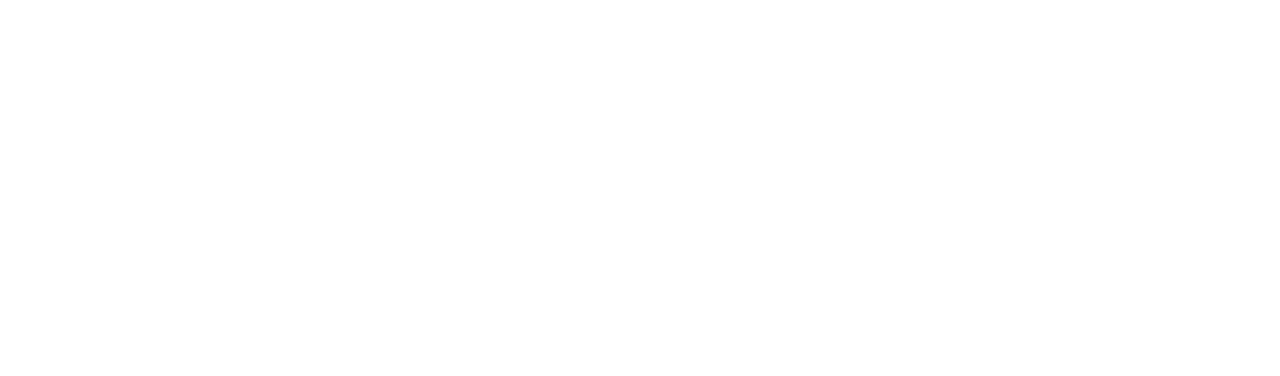
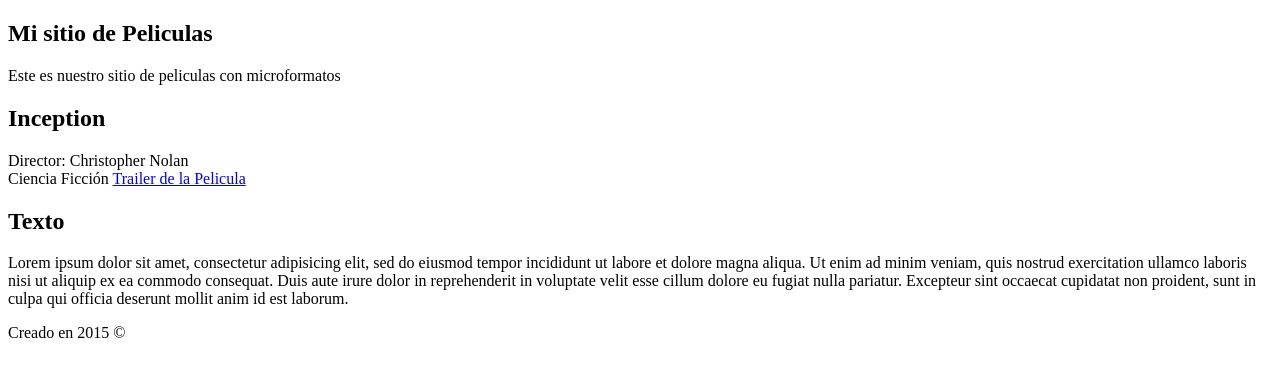
Before and after one commit to vitorresr/ejercicioDiplomado, a plain HTML site: page index.html in a window 1280 px wide. Drawn offline with Linux system fonts and the light colour scheme.

Commit message:
modificacion index con microformatos
modificacion index con microformatos

```diff
--- a/index.html
+++ b/index.html
@@ -1,10 +1,41 @@
 <!DOCTYPE html>
- <html>
+<html lang="es-ES">
 <head>
-          <title></title>
+	<meta charset="utf-8">
+	<meta name="viewport" content="width=device-width, initial_scale=1, maximum-scale=1">
+	<link rel="stylesheet" type="text/css" href="styles.css">
+	<title>Test RWD</title>
 </head>
-
 <body>
-          <h1></h1>
+	<section id="container">
+		<header>
+			<h1>Mi sitio de Peliculas</h1>
+			<p>Este es nuestro sitio de peliculas con microformatos</p>
+		</header>
+		<section id="content">
+			<article>
+				<div itemscope itemtype="http://schema.org/Movie">
+					<h2 itemprop="name">Inception</h2>
+					<div itemprop="director" itemscope="http://schema.org/Person">
+						Director: <span itemprop="director">Christopher Nolan</span>
+					</div>
+					<span itemtprop="genre">Ciencia Ficción</span>
+					<a href="#" itemprop="trailer">Trailer de la Pelicula</a>
+				</div>
+			</article>
+			<article>
+				<h2>Texto</h2>
+				<p>Lorem ipsum dolor sit amet, consectetur adipisicing elit, sed do eiusmod
+				tempor incididunt ut labore et dolore magna aliqua. Ut enim ad minim veniam,
+				quis nostrud exercitation ullamco laboris nisi ut aliquip ex ea commodo
+				consequat. Duis aute irure dolor in reprehenderit in voluptate velit esse
+				cillum dolore eu fugiat nulla pariatur. Excepteur sint occaecat cupidatat non
+				proident, sunt in culpa qui officia deserunt mollit anim id est laborum.</p>
+			</article>
+		</section>
+		<footer>
+			Creado en 2015 &copy;
+		</footer>
+	</section>
 </body>
 </html>
```
Lines whose indentation alone changed are shown as unchanged.
